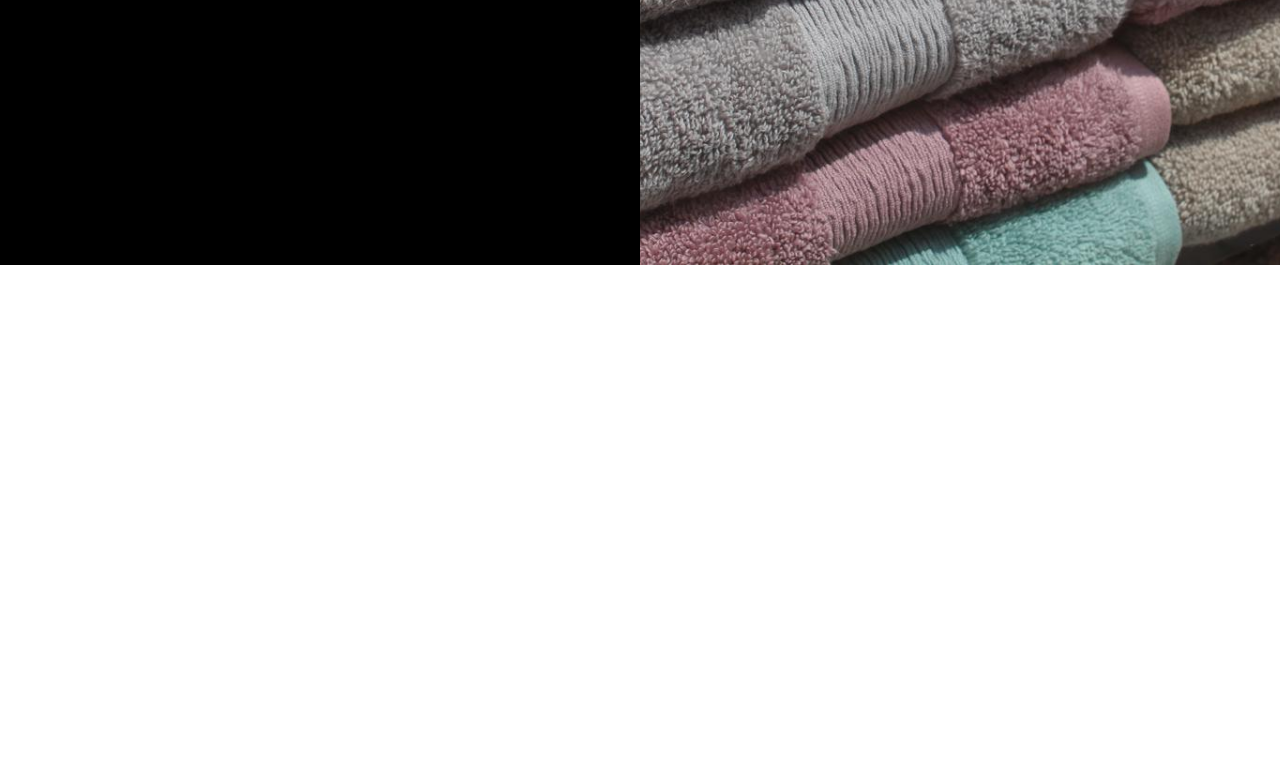
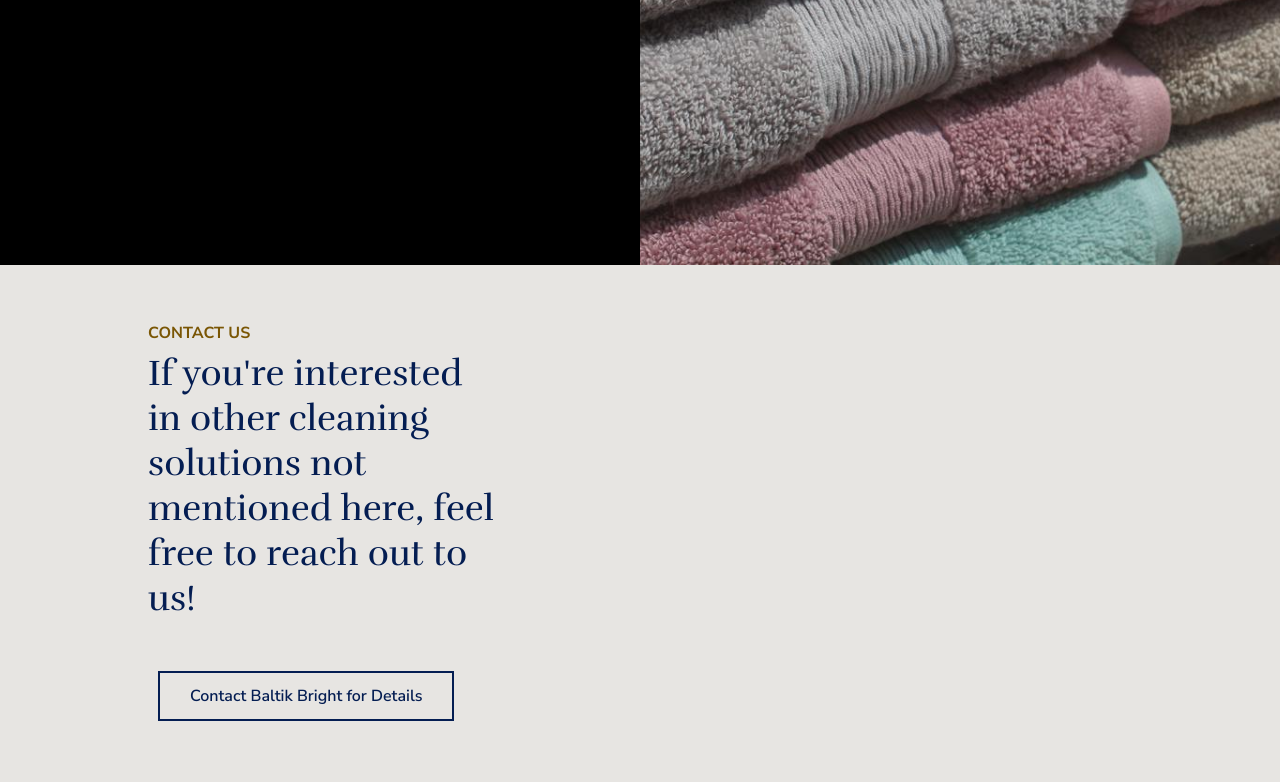
Before and after one commit to LinardsZ/Assignment3, a plain HTML site: page services/index.html in a window 1280 px wide. Shown: the part 5025-5807 px from the top of the page. Before the commit the page ends 5290 px from the top, so only its background shows below. Drawn offline with nearby package versions, Linux system fonts and the light colour scheme.

Commit message:
add missing section

```diff
--- a/services/index.html
+++ b/services/index.html
@@ -375,9 +375,9 @@
               <div class="sb-split-text-image">
                 <div class="sb-split-text-image__content">
                   <div class="sb-split-text-image__body option-width sb-section-alignable">
-                    <div class="sb-subtitle sb-split-text-image__content-subtitle">
+                    <h2 class="sb-subtitle sb-split-text-image__content-subtitle">
                       Disinfecting Services
-                    </div>
+                    </h2>
                     <div class="sb-split-text-image__content-paragraph">
                       <p>
                         Protect your space with our professional disinfecting services. At Baltik Bright, we use CDC-recommended disinfectants to eliminate pathogens on all high-touch surfaces such as door handles, light switches, and countertops. Ideal for homes, offices, and public spaces, our thorough sanitizing process is designed to reduce the spread of viruses and bacteria, ensuring your environment is safe and hygienic.
@@ -393,6 +393,80 @@
         </div>
       </div>
     </section>
+    <section id="contact-cta-section"
+      class="sb-section sb-section-opt-light option-mobile-align-icons-left option-align-left option-section-hero option-align-icons-right">
+      <div class="container sb-container-fixed sb-container">
+        <div class="row sb-row sb-row-opt-padding-top-large sb-row-opt-padding-bottom-large sb-row-opt-center">
+          <div
+            class="sb-column col-xs-12 col-sm-12 col-md-6 col-lg-6 col-xl-6 col-xs-offset-0 col-sm-offset-0 col-md-offset-0 col-lg-offset-0 col-xl-offset-0 sb-component-">
+            <div class="sb-column-content ">
+              <div
+                class="row sb-row sb-row-opt-padding-top-none sb-row-opt-padding-bottom-none sb-row-opt-center sb-row-opt-no-component-padding">
+                <div
+                  class="sb-column col-xs-12 col-sm-12 col-md-12 col-lg-12 col-xl-12 col-xs-offset-0 col-sm-offset-0 col-md-offset-0 col-lg-offset-0 col-xl-offset-0 sb-component-section-title">
+                  <div class="sb-column-content ">
+                    <div style="display: none;"></div>
+                    <div class="sb-section-title sb-section-alignable option-width aos-init aos-animate">Contact us</div>
+                  </div>
+                </div>
+              </div>
+
+              <div
+                class="row sb-row sb-row-opt-padding-top-none sb-row-opt-padding-bottom-none sb-row-opt-center sb-row-opt-no-component-padding">
+                <div
+                  class="sb-column col-xs-12 col-sm-12 col-md-12 col-lg-12 col-xl-12 col-xs-offset-0 col-sm-offset-0 col-md-offset-0 col-lg-offset-0 col-xl-offset-0 sb-component-section-subtitle">
+                  <div class="sb-column-content ">
+                    <div class="sb-section-subtitle sb-section-alignable option-width aos-init aos-animate">
+                      If you're interested in other cleaning solutions not mentioned here, feel free to reach out to us!
+                    </div>
+                  </div>
+                </div>
+              </div>
+
+              <div
+                class="row sb-row sb-row-opt-padding-top-none sb-row-opt-padding-bottom-none sb-row-opt-center sb-row-opt-no-component-padding">
+                <div
+                  class="sb-column col-xs-12 col-sm-12 col-md-12 col-lg-12 col-xl-12 col-xs-offset-0 col-sm-offset-0 col-md-offset-0 col-lg-offset-0 col-xl-offset-0 sb-component-paragraph">
+                  <div class="sb-column-content ">
+                    <div class="sb-paragraph option-width sb-section-alignable aos-init aos-animate">
+                    </div>
+                  </div>
+                </div>
+              </div>
+
+              <div
+                class="row sb-row sb-row-opt-padding-top-none sb-row-opt-padding-bottom-none sb-row-opt-center sb-row-opt-no-component-padding">
+                <div
+                  class="sb-column col-xs-12 col-sm-12 col-md-12 col-lg-12 col-xl-12 col-xs-offset-0 col-sm-offset-0 col-md-offset-0 col-lg-offset-0 col-xl-offset-0 sb-component-call-to-action">
+                  <div class="sb-column-content ">
+                    <p>
+                    </p>
+                    <div class="sb-cta-wrapper sb-section-alignable ">
+                      <span class="aos-init aos-animate">
+                        <a class="sb-cta-wrapper__btn sb-button sb-button--secondary call-to-action"
+                          href="./contact" rel=" " target="">
+                          Contact Baltik Bright for Details
+                        </a>
+                      </span>
+                    </div>
+                  </div>
+                </div>
+              </div>
+            </div>
+          </div>
+
+          <div
+            class="sb-column col-xs-12 col-sm-12 col-md-12 col-lg-12 col-xl-12 col-xs-offset-0 col-sm-offset-0 col-md-offset-0 col-lg-offset-0 col-xl-offset-0 sb-component-social-strip">
+            <div class="sb-column-content ">
+              <p>
+              </p>
+              <div class="sb-social-strip sb-section-alignable">
+              </div>
+            </div>
+          </div>
+        </div>
+      </div>
+    </section>
   </div>
 </body>
 
```
